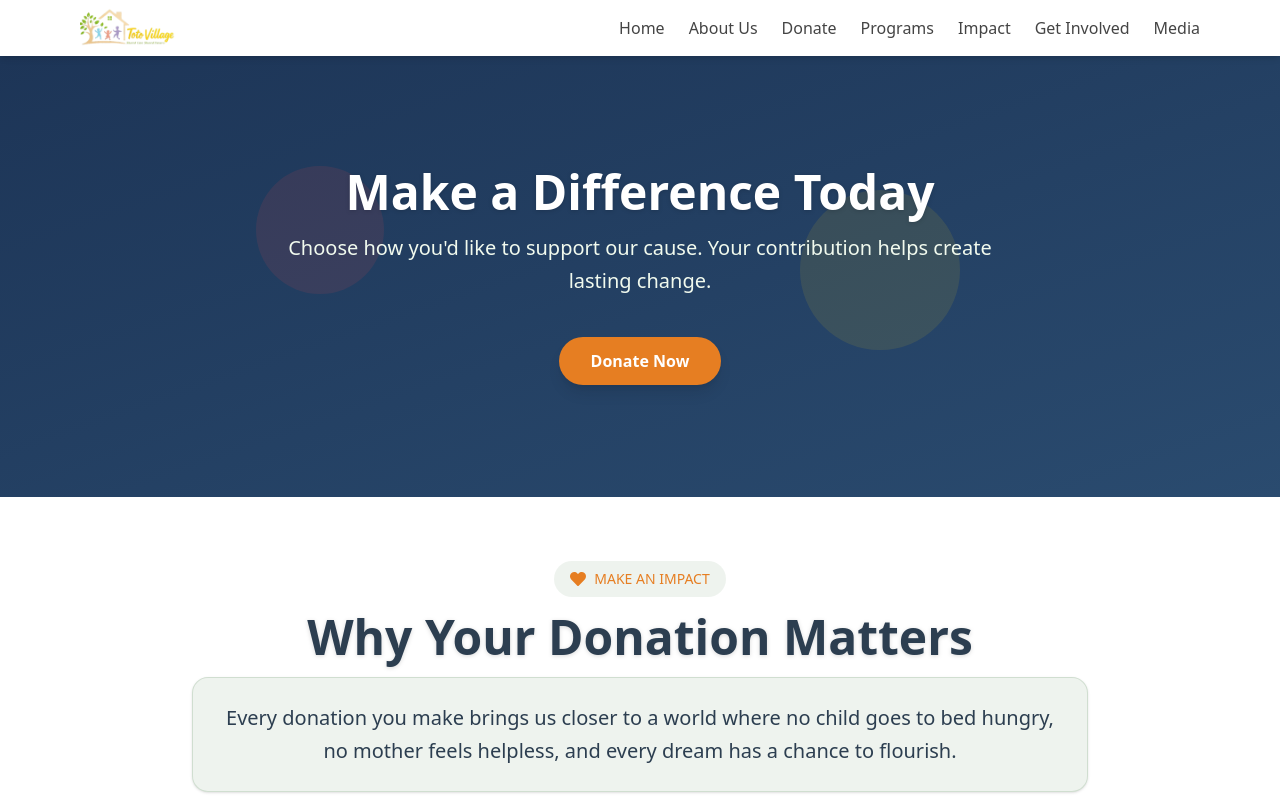
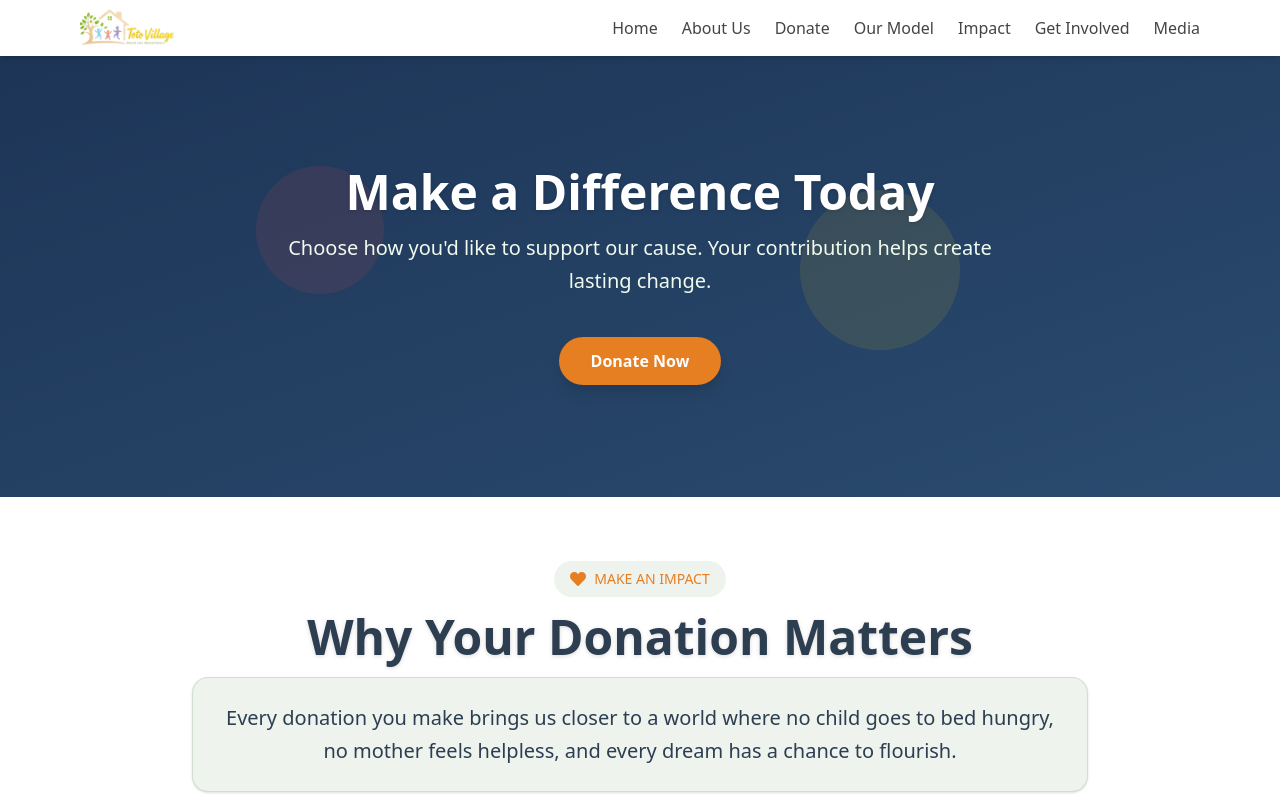
Before and after one commit to JeromeKERICH/toto-village, a React (Vite) app: page /donation in a window 1280 px wide. Shown: the top 800 px of the page. Built offline with nearby package versions, Linux system fonts and the light colour scheme.

Commit message:
Our model commits

```diff
--- a/src/components/compo/ProgramCard.jsx
+++ b/src/components/compo/ProgramCard.jsx
@@ -5,14 +5,14 @@ import { Link } from 'react-router-dom';
 export default function Programs() {
   const programs = [
     {
-      link: "childcare",
+      link: "partnership-program",
       icon: <FaBuilding className="text-4xl text-[#2C3E50] drop-shadow-lg" />,
       image: "assets/partnership.jpg",
       title: "Partnerships for Affordable Childcare",
       description: "We work with counties to identify, upgrade, and manage childcare facilities in busy economic areas.",
     },
     {
-      link: "on-site-childcare",
+      link: "on-site",
       icon: <FaBriefcase className="text-4xl text-[#2C3E50] drop-shadow-lg" />,
       image: "assets/g5.jpg",
       title: "On-site Childcare Centers",
@@ -43,9 +43,9 @@ export default function Programs() {
           <h2 className="lg:text-5xl md:text-3xl text-2xl font-bold mb-3 text-[#2C3E50] drop-shadow-sm">
             Our Programs
           </h2>
-            <div className="space-y-4 text-lg text-[#4a4a4a] text-left">
+            <div className="space-y-2 text-lg text-[#4a4a4a] text-left">
               <p>
-              In sub-Saharan Africa, 70% of households in low-income communities lack reliable childcare—a structural barrier that stunts early childhood development, constraints women’s workforce participation, and perpetuates intergenerational poverty and inequality.
+              In sub-Saharan Africa, 70% of households in low-income communities lack reliable childcare, a structural barrier that stunts early childhood development, constraints women’s workforce participation, and perpetuates intergenerational poverty and inequality.
                 The childcare crisis reflects deeper structural barriers that limit children's development,
                 restrict women's ability to work, and perpetuate intergenerational poverty.
               </p>
--- a/src/layouts/Navbar.jsx
+++ b/src/layouts/Navbar.jsx
@@ -24,7 +24,7 @@ export default function Navbar() {
           <li><Link to="/" className="hover:text-[#c4925c]">Home</Link></li>
           <li><Link to="/storypage" className="hover:text-[#c4925c]">About Us</Link></li>
           <li><Link to="/donation" className="hover:text-[#c4925c]">Donate</Link></li>
-          <li><Link to="/programs" className="hover:text-[#c4925c]">Programs</Link></li>
+          <li><Link to="/programs" className="hover:text-[#c4925c]">Our Model</Link></li>
           <li><Link to="/impact" className='hover:text-[#c4925c'>Impact</Link></li>
           <li><Link to="/get-invoved" className='hover:text-[#c4925c'>Get Involved</Link></li>
           <li><Link to="/media" className='hover:text-[#c4925c'>Media</Link></li>
@@ -44,7 +44,7 @@ export default function Navbar() {
           <li><Link to="/" className="block py-2 hover:text-[#c4925c]" onClick={closeMenu}>Home</Link></li>
           <li><Link to="/storypage" className="block py-2 hover:text-[#c4925c]" onClick={closeMenu}>About Us</Link></li>
           <li><Link to="/donation" className="block py-2 hover:text-[#c4925c]" onClick={closeMenu}>Donate</Link></li>
-          <li><Link to="/programs" className="block py-2 hover:text-[#c4925c]" onClick={closeMenu}>Programs</Link></li>
+          <li><Link to="/programs" className="block py-2 hover:text-[#c4925c]" onClick={closeMenu}>Our Model</Link></li>
           <li><Link to="/impact" className="block py-2 hover:text-[#c4925c]" onClick={closeMenu}>Impact</Link></li>
           <li><Link to="/get-invoved" className="block py-2 hover:text-[#c4925c]" onClick={closeMenu}>Get Involved</Link></li>
           <li><Link to="/media" className="block py-2 hover:text-[#c4925c]" onClick={closeMenu}>Media</Link></li>
```
